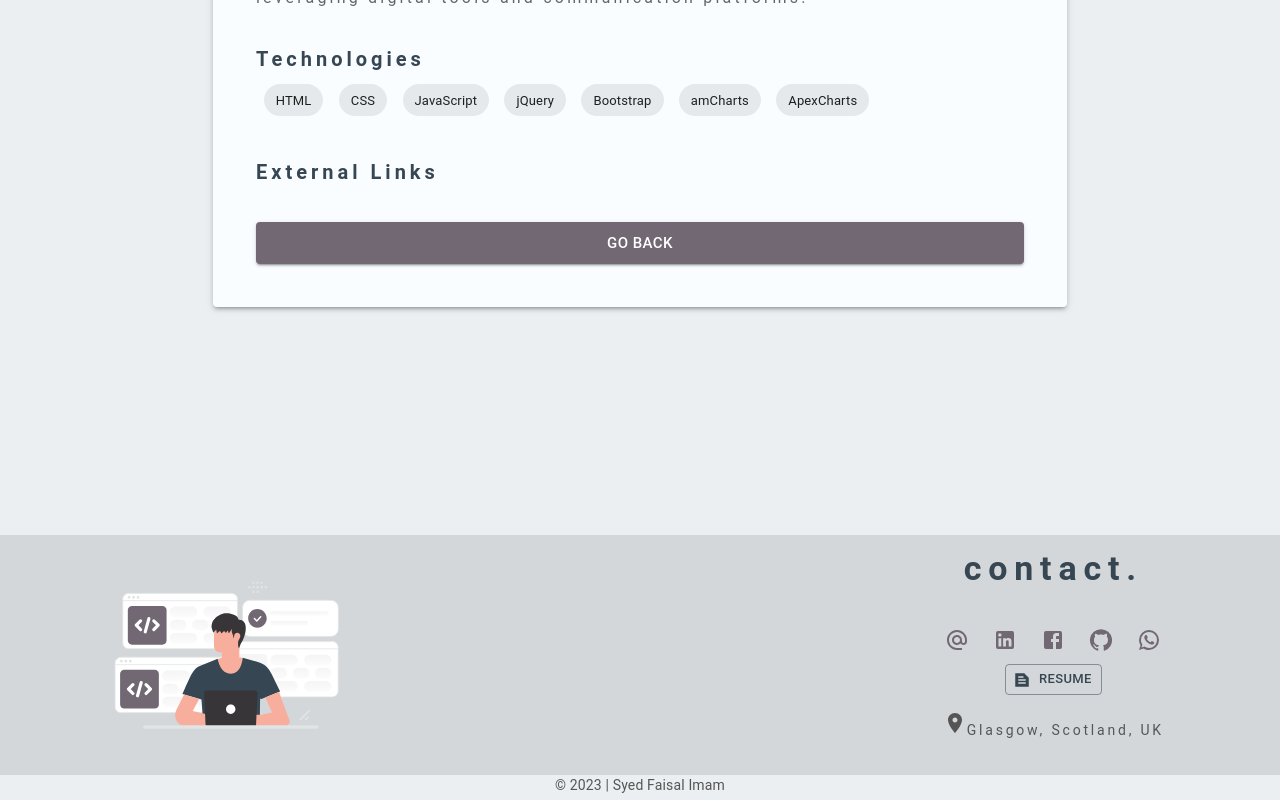
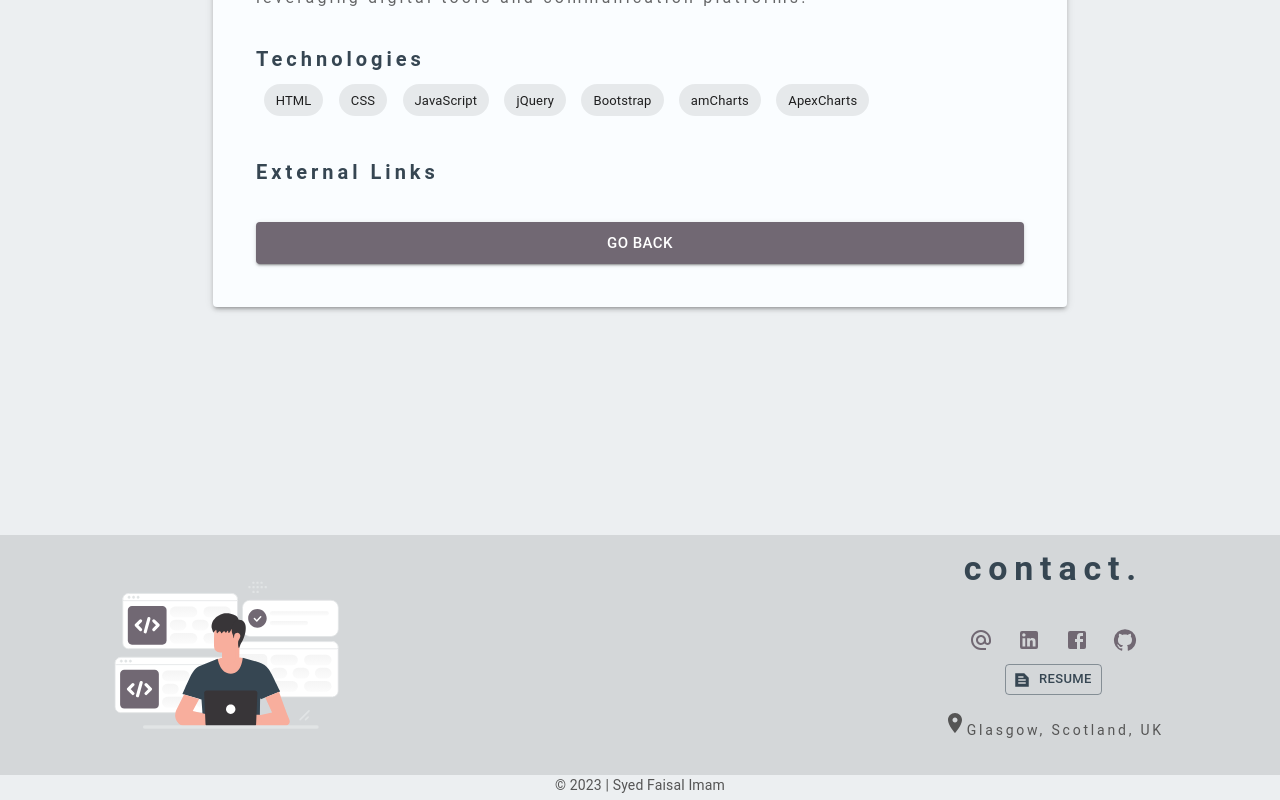
Before and after one commit to ospac345/syed-faisal-imam, a Next.js app: page /projects/covid-info in a window 1280 px wide. Shown: the part 1492-2292 px from the top of the page. Built offline with nearby package versions, Linux system fonts and the light colour scheme.

Commit message:
cv link update

```diff
--- a/src/components/footer/FooterComponent.js
+++ b/src/components/footer/FooterComponent.js
@@ -56,12 +56,6 @@ const FooterComponent = () => {
                             </Link>
                         </div>
 
-                        <div>
-                            <Link href="https://wa.me/447480976762" target="_blank" rel="noopener noreferrer">
-                                <IconButton aria-label="whatsapp" size='large' color='secondary'><WhatsAppIcon /></IconButton>
-                            </Link>
-                        </div>
-
                     </Grid>
 
                     <Grid item sx={{ display: 'flex', justifyContent: 'center' }}>
--- a/src/components/header/NavBarDrawerMenu.js
+++ b/src/components/header/NavBarDrawerMenu.js
@@ -13,6 +13,8 @@ import GitHubIcon from '@mui/icons-material/GitHub';
 import AlternateEmailIcon from '@mui/icons-material/AlternateEmail';
 import WhatsAppIcon from '@mui/icons-material/WhatsApp';
 import { useState, useEffect } from 'react';
+import Button from '@mui/material/Button';
+import WorkOutlineOutlinedIcon from '@mui/icons-material/WorkOutlineOutlined';
 
 
 
@@ -108,8 +110,8 @@ export default function NavBarDrawerMenu() {
                     </div>
 
                     <div>
-                        <Link href="https://wa.me/447480976762" target="_blank" rel="noopener noreferrer">
-                            <IconButton aria-label="whatsapp"><WhatsAppIcon /></IconButton>
+                        <Link href="https://drive.google.com/file/d/1IyNerW-V_VFMVzpznbFQ94YpZRDWwybZ/view?usp=sharing" target="_blank" rel="noopener noreferrer">
+                            <IconButton aria-label="resume"><WorkOutlineOutlinedIcon /></IconButton>
                         </Link>
                     </div>
 
```
